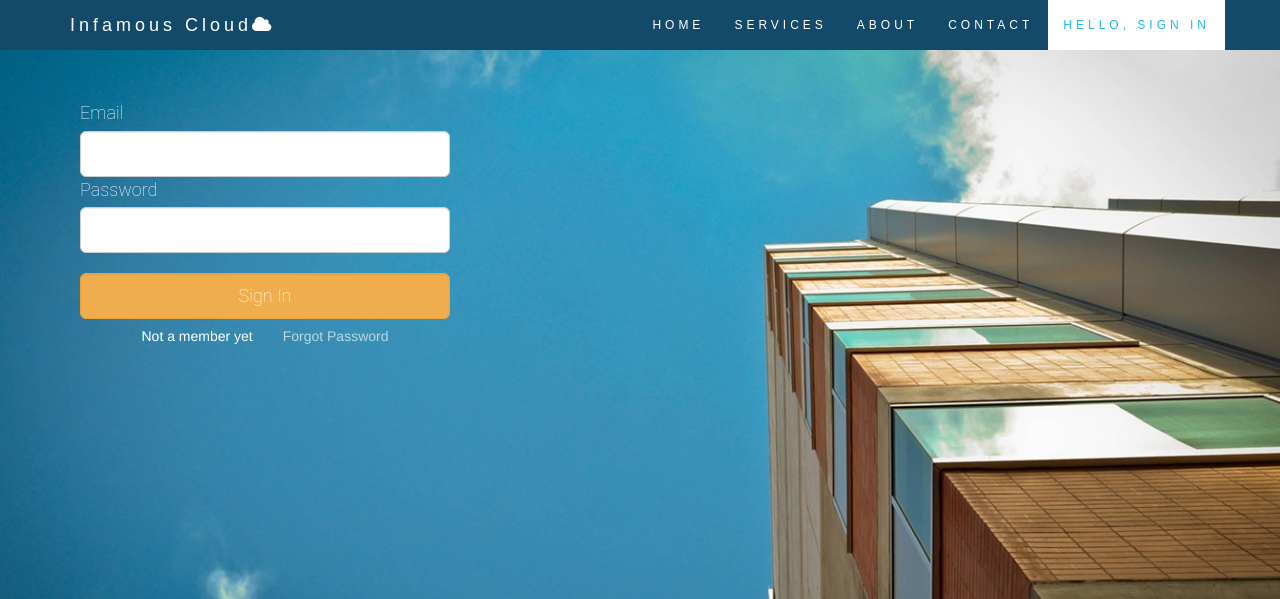
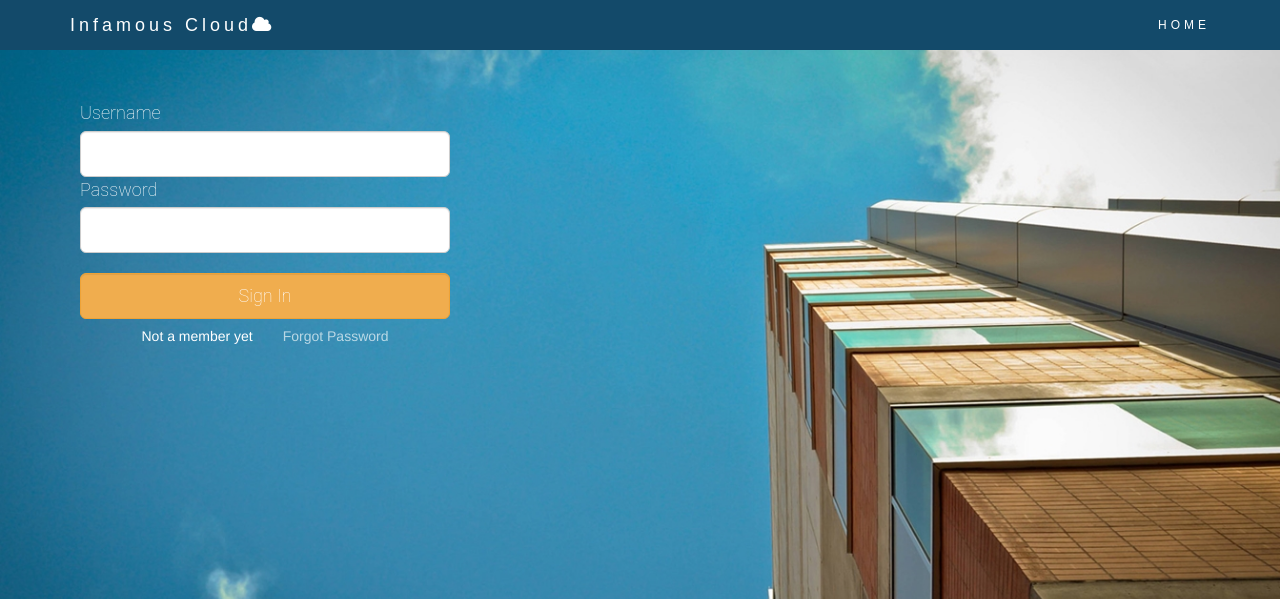
Before and after one commit to adityaup22/Cloop, a PHP site: page /signin.php in a window 1280 px wide. Shown: the top 599 px of the page. Run offline with PHP 8.4, Linux system fonts and the light colour scheme.

Commit message:
little changes

```diff
--- a/homenew.php
+++ b/homenew.php
@@ -153,7 +153,6 @@
     <div class="col-sm-5">
       <p>Contact us and we'll get back to you within 24 hours.</p>
       <p><span class="glyphicon glyphicon-map-marker"></span> Jaipur ,India</p>
-      <p><span class="glyphicon glyphicon-phone"></span>+91 7597208375</p>
       <p><span class="glyphicon glyphicon-envelope"></span>infamouscloud@gmail.com</p>
     </div>
     <div class="col-sm-7">
@@ -196,7 +195,7 @@
         <h2 class="text-center"><span class='fa fa-user-plus'></span> SIGN UP </h2>
       </div>
       <div class='modal-body'>
-      	<form action='new_user.php' id='signup' method='post'>
+      	<form action='new_user.php' id='signup' method='GET'>
         <div class='container-fluid'>
         	<div class='form-group'>
  				<label for='uname'>Full name:</label>
--- a/new_user.php
+++ b/new_user.php
@@ -8,11 +8,9 @@ $username=$_POST['username'];
 $email=$_POST['email'];
 $password=$_POST['pwd'];
 $confirm_password=$_POST['cpwd'];
-
-
 $hashed_password = md5($password);
 
-
+echo $username;
 if($password != $confirm_password){
 	header("Location:error.php?confirm=1");
 	exit;
@@ -31,7 +29,7 @@ $query1= "INSERT INTO user (username,email,password)
           VALUES ('{$username}','{$email}','{$hashed_password}' ) ";
 $result1=mysql_query($query1,$connection);
 if(!$result1)
-//die("Query Failed".mysql_error());
+die("Query Failed".mysql_error());
 {header("Location:handler.php?error=1");
 	exit;}
 
--- a/signin.php
+++ b/signin.php
@@ -25,13 +25,7 @@
     <div class="collapse navbar-collapse" id="myNavbar">
       <ul class="nav navbar-nav navbar-right">
 
-        <li><a href="#home">HOME</a></li>
-        <li><a href="#">SERVICES</a></li>
-        <li><a href="#">ABOUT</a></li>
-
-
-        <li><a href="#contact">CONTACT</a></li>
-        <li class='active' ><a href="#" style="color:#22b8eb !important;">HELLO, SIGN IN</a></li>
+        <li><a href="homenew.php">HOME</a></li>
       </ul>
     </div>
   </div>
@@ -41,7 +35,7 @@
 		<div class="container">
         	<form  role="form" >
             	<div class="form-group-lg">
-                	<label for="id">Email</label>
+                	<label for="id">Username</label>
                     <input type="email" id="id" class="form-control">
                 </div>
                 <div class="form-group-lg">
```
